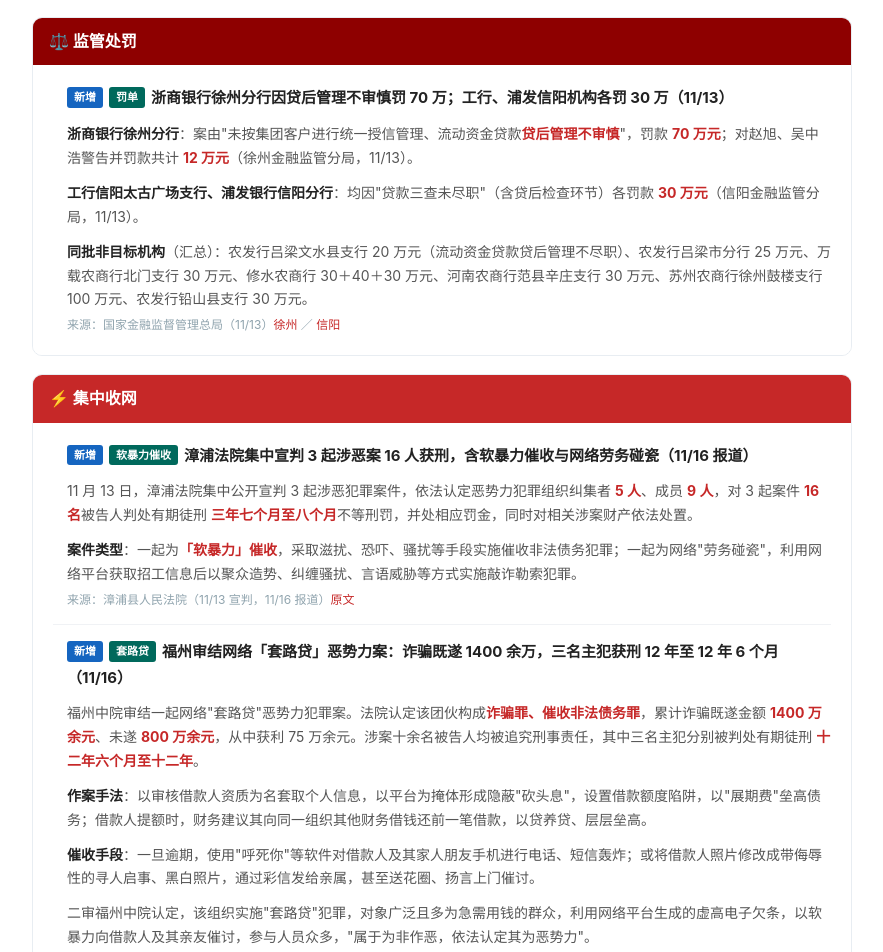
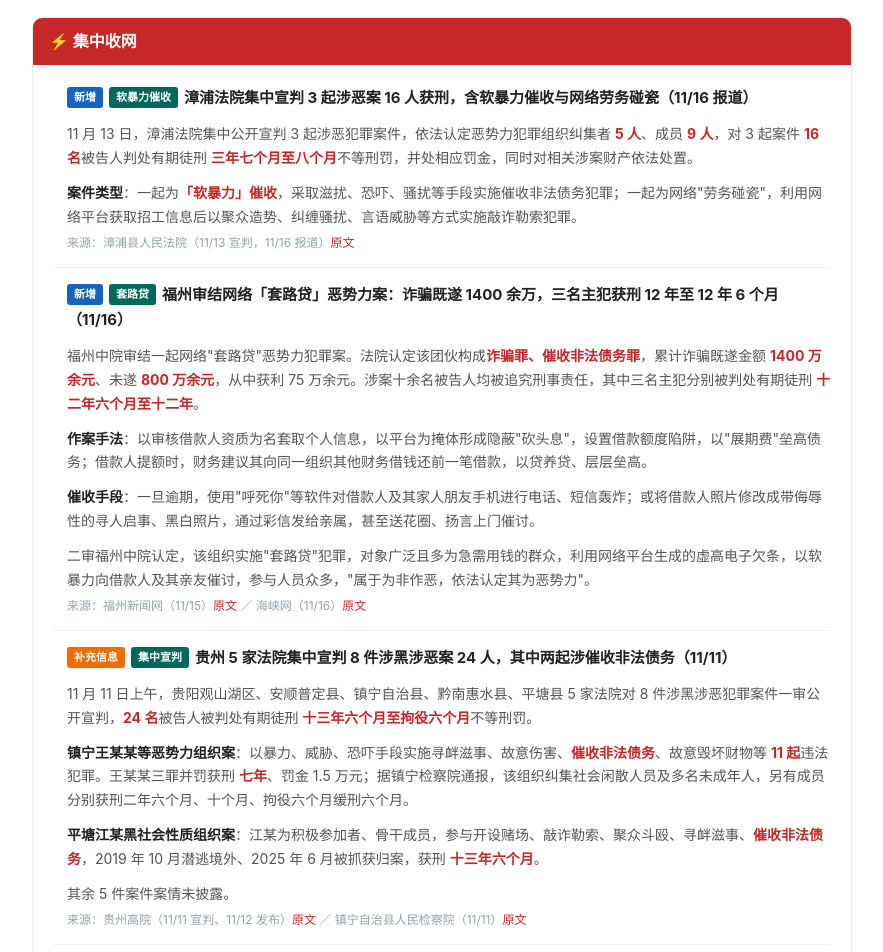
Before and after one commit to shirleyxue07/saochu-daily, a plain HTML site: page 2026-11-16.html in a window 1280 px wide. Shown: the part 4366-5318 px from the top of the page, without its empty margins (198-1081 px from the left). Drawn offline with Linux system fonts and the light colour scheme.

Commit message:
feat: 撤下监管处罚板块（今后不再设）

```diff
--- a/2026-11-16.html
+++ b/2026-11-16.html
@@ -160,17 +160,6 @@ table.rt td.up{color:#c62828;font-weight:700}
   </div>
 </div>
 <div class="section">
-  <div class="section-title penalty">⚖️ 监管处罚</div>
-  <div class="section-body">
-    <div class="item">
-      <div class="i-title"><span class="tag-new">新增</span><span class="tag-in">罚单</span>浙商银行徐州分行因贷后管理不审慎罚 70 万；工行、浦发信阳机构各罚 30 万（11/13）</div>
-      <div class="i-content"><div class="pblock"><strong style="color:#222">浙商银行徐州分行</strong>：案由"未按集团客户进行统一授信管理、流动资金贷款<strong style="color:#c62828">贷后管理不审慎</strong>"，罚款 <strong style="color:#c62828">70 万元</strong>；对赵旭、吴中浩警告并罚款共计 <strong style="color:#c62828">12 万元</strong>（徐州金融监管分局，11/13）。</div><div class="pblock"><strong style="color:#222">工行信阳太古广场支行、浦发银行信阳分行</strong>：均因"贷款三查未尽职"（含贷后检查环节）各罚款 <strong style="color:#c62828">30 万元</strong>（信阳金融监管分局，11/13）。</div><div class="pblock"><strong style="color:#222">同批非目标机构</strong>（汇总）：农发行吕梁文水县支行 20 万元（流动资金贷款贷后管理不尽职）、农发行吕梁市分行 25 万元、万载农商行北门支行 30 万元、修水农商行 30＋40＋30 万元、河南农商行范县辛庄支行 30 万元、苏州农商行徐州鼓楼支行 100 万元、农发行铅山县支行 30 万元。</div>
-      </div>
-      <div class="i-src">来源：国家金融监督管理总局（11/13）<a href="https://www.nfra.gov.cn/cn/view/pages/ItemDetail.html?docId=1279102&generaltype=0&itemId=4293" target="_blank">徐州</a> ／ <a href="https://www.nfra.gov.cn/cn/view/pages/ItemDetail.html?docId=1279082&generaltype=0&itemId=4293" target="_blank">信阳</a></div>
-    </div>
-  </div>
-</div>
-<div class="section">
   <div class="section-title summary">⚡ 集中收网</div>
   <div class="section-body">
     <div class="item">
```
